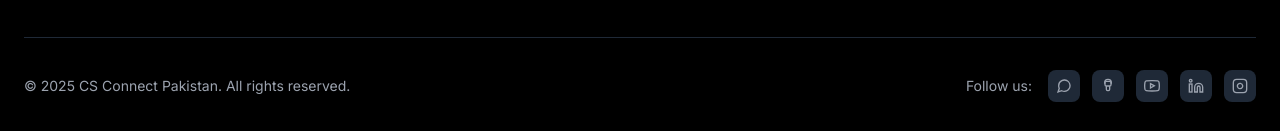
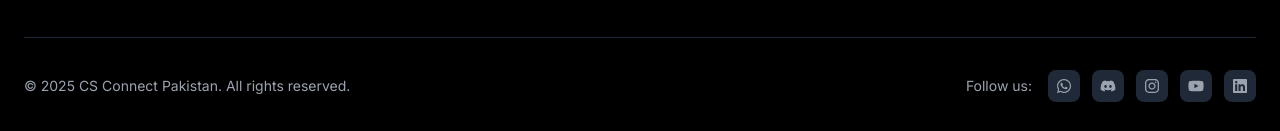
Before and after one commit to csconnectpk/csconnectpk.github.io, a React (Vite) app: page / in a window 1280 px wide. Shown: the part 3969-4100 px from the top of the page. Built offline with nearby package versions, Linux system fonts and the light colour scheme.

Commit message:
minor changes

```diff
--- a/src/components/Footer.tsx
+++ b/src/components/Footer.tsx
@@ -1,120 +1,104 @@
-import React from 'react'
-import { Link } from 'react-router-dom'
+import React from "react";
+import { Link } from "react-router-dom";
 
 // Brain Icon Component for Logo
-const BrainIcon: React.FC<{ className?: string }> = ({ className = "w-6 h-6" }) => (
-  <svg
-    viewBox="0 0 24 24"
-    fill="currentColor"
-    className={className}
-  >
-    <path d="M12 2C8.5 2 6 4.5 6 8c0 1.5.5 3 1.5 4.2C6.5 13.5 6 15 6 16.5c0 3.5 2.5 6 6 6s6-2.5 6-6c0-1.5-.5-3-1.5-4.3C17.5 11 18 9.5 18 8c0-3.5-2.5-6-6-6zm-2 18c-1.7 0-3-1.3-3-3s1.3-3 3-3 3 1.3 3 3-1.3 3-3 3zm4-5c-1.1 0-2-.9-2-2s.9-2 2-2 2 .9 2 2-.9 2-2 2z"/>
+const BrainIcon: React.FC<{ className?: string }> = ({
+    className = "w-6 h-6",
+}) => (
+    <svg viewBox="0 0 24 24" fill="currentColor" className={className}>
+        <path d="M12 2C8.5 2 6 4.5 6 8c0 1.5.5 3 1.5 4.2C6.5 13.5 6 15 6 16.5c0 3.5 2.5 6 6 6s6-2.5 6-6c0-1.5-.5-3-1.5-4.3C17.5 11 18 9.5 18 8c0-3.5-2.5-6-6-6zm-2 18c-1.7 0-3-1.3-3-3s1.3-3 3-3 3 1.3 3 3-1.3 3-3 3zm4-5c-1.1 0-2-.9-2-2s.9-2 2-2 2 .9 2 2-.9 2-2 2z" />
     </svg>
-)
+);
 
-// Social Media Icons as SVG Components - Simple Outlined Style
-const WhatsAppIcon: React.FC<{ className?: string }> = ({ className = "w-4 h-4" }) => (
-  <svg viewBox="0 0 24 24" fill="none" stroke="currentColor" strokeWidth="2" className={className}>
-    <path d="M21 11.5a8.38 8.38 0 0 1-.9 3.8 8.5 8.5 0 0 1-7.6 4.7 8.38 8.38 0 0 1-3.8-.9L3 21l1.9-5.7a8.38 8.38 0 0 1-.9-3.8 8.5 8.5 0 0 1 4.7-7.6 8.38 8.38 0 0 1 3.8-.9h.5a8.48 8.48 0 0 1 8 8v.5z"/>
-  </svg>
-)
+import { platforms } from "../socialMediaLinks";
 
-const DiscordIcon: React.FC<{ className?: string }> = ({ className = "w-4 h-4" }) => (
-  <svg viewBox="0 0 24 24" fill="none" stroke="currentColor" strokeWidth="2" className={className}>
-    <path d="M9.5 12h5m-5 0a2 2 0 0 1-2-2V7a2 2 0 0 1 2-2h5a2 2 0 0 1 2 2v3a2 2 0 0 1-2 2m-5 0v5a2 2 0 0 0 2 2h1a2 2 0 0 0 2-2v-5"/>
-    <path d="M7 8.5V7a5 5 0 0 1 10 0v1.5"/>
-  </svg>
-)
+// // Social Media Icons as SVG Components - Simple Outlined Style
+// const WhatsAppIcon: React.FC<{ className?: string }> = ({ className = "w-4 h-4" }) => (
+//   <svg viewBox="0 0 24 24" fill="none" stroke="currentColor" strokeWidth="2" className={className}>
+//     <path d="M21 11.5a8.38 8.38 0 0 1-.9 3.8 8.5 8.5 0 0 1-7.6 4.7 8.38 8.38 0 0 1-3.8-.9L3 21l1.9-5.7a8.38 8.38 0 0 1-.9-3.8 8.5 8.5 0 0 1 4.7-7.6 8.38 8.38 0 0 1 3.8-.9h.5a8.48 8.48 0 0 1 8 8v.5z"/>
+//   </svg>
+// )
 
-const YouTubeIcon: React.FC<{ className?: string }> = ({ className = "w-4 h-4" }) => (
-  <svg viewBox="0 0 24 24" fill="none" stroke="currentColor" strokeWidth="2" className={className}>
-    <path d="M22.54 6.42a2.78 2.78 0 0 0-1.94-2C18.88 4 12 4 12 4s-6.88 0-8.6.46a2.78 2.78 0 0 0-1.94 2A29 29 0 0 0 1 11.75a29 29 0 0 0 .46 5.33A2.78 2.78 0 0 0 3.4 19c1.72.46 8.6.46 8.6.46s6.88 0 8.6-.46a2.78 2.78 0 0 0 1.94-2 29 29 0 0 0 .46-5.25 29 29 0 0 0-.46-5.33z"/>
-    <polygon points="9.75,15.02 15.5,11.75 9.75,8.48"/>
-  </svg>
-)
+// const DiscordIcon: React.FC<{ className?: string }> = ({ className = "w-4 h-4" }) => (
+//   <svg viewBox="0 0 24 24" fill="none" stroke="currentColor" strokeWidth="2" className={className}>
+//     <path d="M9.5 12h5m-5 0a2 2 0 0 1-2-2V7a2 2 0 0 1 2-2h5a2 2 0 0 1 2 2v3a2 2 0 0 1-2 2m-5 0v5a2 2 0 0 0 2 2h1a2 2 0 0 0 2-2v-5"/>
+//     <path d="M7 8.5V7a5 5 0 0 1 10 0v1.5"/>
+//   </svg>
+// )
 
-const LinkedInIcon: React.FC<{ className?: string }> = ({ className = "w-4 h-4" }) => (
-  <svg viewBox="0 0 24 24" fill="none" stroke="currentColor" strokeWidth="2" className={className}>
-    <path d="M16 8a6 6 0 0 1 6 6v7h-4v-7a2 2 0 0 0-2-2 2 2 0 0 0-2 2v7h-4v-7a6 6 0 0 1 6-6z"/>
-    <rect x="2" y="9" width="4" height="12"/>
-    <circle cx="4" cy="4" r="2"/>
-  </svg>
-)
+// const YouTubeIcon: React.FC<{ className?: string }> = ({ className = "w-4 h-4" }) => (
+//   <svg viewBox="0 0 24 24" fill="none" stroke="currentColor" strokeWidth="2" className={className}>
+//     <path d="M22.54 6.42a2.78 2.78 0 0 0-1.94-2C18.88 4 12 4 12 4s-6.88 0-8.6.46a2.78 2.78 0 0 0-1.94 2A29 29 0 0 0 1 11.75a29 29 0 0 0 .46 5.33A2.78 2.78 0 0 0 3.4 19c1.72.46 8.6.46 8.6.46s6.88 0 8.6-.46a2.78 2.78 0 0 0 1.94-2 29 29 0 0 0 .46-5.25 29 29 0 0 0-.46-5.33z"/>
+//     <polygon points="9.75,15.02 15.5,11.75 9.75,8.48"/>
+//   </svg>
+// )
 
-const InstagramIcon: React.FC<{ className?: string }> = ({ className = "w-4 h-4" }) => (
-  <svg viewBox="0 0 24 24" fill="none" stroke="currentColor" strokeWidth="2" className={className}>
-    <rect x="2" y="2" width="20" height="20" rx="5" ry="5"/>
-    <path d="M16 11.37A4 4 0 1 1 12.63 8 4 4 0 0 1 16 11.37z"/>
-    <line x1="17.5" y1="6.5" x2="17.51" y2="6.5"/>
-  </svg>
-)
+// const LinkedInIcon: React.FC<{ className?: string }> = ({ className = "w-4 h-4" }) => (
+//   <svg viewBox="0 0 24 24" fill="none" stroke="currentColor" strokeWidth="2" className={className}>
+//     <path d="M16 8a6 6 0 0 1 6 6v7h-4v-7a2 2 0 0 0-2-2 2 2 0 0 0-2 2v7h-4v-7a6 6 0 0 1 6-6z"/>
+//     <rect x="2" y="9" width="4" height="12"/>
+//     <circle cx="4" cy="4" r="2"/>
+//   </svg>
+// )
+
+// const InstagramIcon: React.FC<{ className?: string }> = ({ className = "w-4 h-4" }) => (
+//   <svg viewBox="0 0 24 24" fill="none" stroke="currentColor" strokeWidth="2" className={className}>
+//     <rect x="2" y="2" width="20" height="20" rx="5" ry="5"/>
+//     <path d="M16 11.37A4 4 0 1 1 12.63 8 4 4 0 0 1 16 11.37z"/>
+//     <line x1="17.5" y1="6.5" x2="17.51" y2="6.5"/>
+//   </svg>
+// )
 
 const Footer: React.FC = () => {
     const currentYear = new Date().getFullYear();
 
     const footerSections = [
         {
-      title: 'Community',
+            title: "Community",
             links: [
-        { name: 'About Us', path: '/about' },
-        { name: 'Team', path: '/team' },
-        { name: 'Blog', path: '/blog' },
-        { name: 'Join Us', path: '/join' }
-      ]
+                { name: "About Us", path: "/about" },
+                { name: "Team", path: "/team" },
+                { name: "Blog", path: "/blog" },
+                { name: "Join Us", path: "/join" },
+            ],
         },
         {
-      title: 'Resources',
+            title: "Resources",
             links: [
-        { name: 'Podcasts', path: '/podcasts' },
-        { name: 'FAQ', path: '/faq' },
-        { name: 'UniCalc Tool', path: 'https://unicalc.vercel.app' },
-        { name: 'FastMock Tool', path: 'https://fastmock.vercel.app' }
-      ]
+                { name: "Podcasts", path: "/podcasts" },
+                { name: "FAQ", path: "/faq" },
+                { name: "UniCalc Tool", path: "https://unicalc.vercel.app" },
+                { name: "FastMock Tool", path: "https://fastmock.vercel.app" },
+            ],
         },
         {
-      title: 'Connect',
+            title: "Connect",
             links: [
-        { name: 'WhatsApp Community', path: 'https://chat.whatsapp.com/JwQrKjYblcU6C2Rz4k3jIi' },
-        { name: 'Discord Server', path: 'https://discord.gg/U8mNhUq4Qm' },
-        { name: 'YouTube Channel', path: 'https://youtube.com/@csconnectpakistan' },
-        { name: 'LinkedIn', path: 'https://linkedin.com/company/csconnectpakistan' },
-        { name: 'Instagram', path: 'https://instagram.com/csconnectpakistan' }
-      ]
-    }
+                {
+                    name: "WhatsApp Community",
+                    path: "https://chat.whatsapp.com/JwQrKjYblcU6C2Rz4k3jIi",
+                },
+                {
+                    name: "Discord Server",
+                    path: "https://discord.gg/U8mNhUq4Qm",
+                },
+                {
+                    name: "YouTube Channel",
+                    path: "https://youtube.com/@csconnectpakistan",
+                },
+                {
+                    name: "LinkedIn",
+                    path: "https://linkedin.com/company/csconnectpakistan",
+                },
+                {
+                    name: "Instagram",
+                    path: "https://instagram.com/csconnectpakistan",
+                },
+            ],
+        },
     ];
 
-  const socialLinks = [
-    {
-      name: 'WhatsApp',
-      icon: WhatsAppIcon,
-      url: 'https://chat.whatsapp.com/JwQrKjYblcU6C2Rz4k3jIi',
-      color: 'hover:text-green-400'
-    },
-    {
-      name: 'Discord',
-      icon: DiscordIcon,
-      url: 'https://discord.gg/U8mNhUq4Qm',
-      color: 'hover:text-indigo-400'
-    },
-    {
-      name: 'YouTube',
-      icon: YouTubeIcon,
-      url: 'https://youtube.com/@csconnectpakistan',
-      color: 'hover:text-red-400'
-    },
-    {
-      name: 'LinkedIn',
-      icon: LinkedInIcon,
-      url: 'https://linkedin.com/company/csconnectpakistan',
-      color: 'hover:text-blue-400'
-    },
-    {
-      name: 'Instagram',
-      icon: InstagramIcon,
-      url: 'https://instagram.com/csconnectpakistan',
-      color: 'hover:text-pink-400'
-    }
-  ];
+    let socialLinks = platforms;
 
     return (
         <footer className="bg-black text-white">
@@ -123,31 +107,42 @@ const Footer: React.FC = () => {
                 <div className="grid grid-cols-1 md:grid-cols-2 lg:grid-cols-4 gap-8 mb-12">
                     {/* Brand Section */}
                     <div className="lg:col-span-1 text-center md:text-left">
-            <Link to="/" className="inline-flex md:flex items-center space-x-3 mb-4">
+                        <Link
+                            to="/"
+                            className="inline-flex md:flex items-center space-x-3 mb-4"
+                        >
                             <div className="w-10 h-10 bg-white rounded-lg flex items-center justify-center">
                                 <BrainIcon className="w-6 h-6 text-black" />
                             </div>
                             <div>
-                <h2 className="text-xl font-bold text-white">CS Connect</h2>
-                <p className="text-gray-300 text-sm font-medium">Pakistan</p>
+                                <h2 className="text-xl font-bold text-white">
+                                    CS Connect
+                                </h2>
+                                <p className="text-gray-300 text-sm font-medium">
+                                    Pakistan
+                                </p>
                             </div>
                         </Link>
                         <p className="text-gray-400 text-sm leading-relaxed mb-6 max-w-sm mx-auto md:mx-0">
-              By the tech students, for the tech students of Pakistan.
+                            By the tech students, for the tech students of
+                            Pakistan.
                         </p>
                     </div>
 
                     {/* Links Sections - Two columns on mobile */}
                     <div className="grid grid-cols-2 md:grid-cols-3 gap-8 md:col-span-3">
                         {footerSections.map((section) => (
-              <div key={section.title} className="text-center md:text-left">
+                            <div
+                                key={section.title}
+                                className="text-center md:text-left"
+                            >
                                 <h3 className="text-sm font-semibold text-white mb-4 uppercase tracking-wide">
                                     {section.title}
                                 </h3>
                                 <ul className="space-y-2">
                                     {section.links.map((link) => (
                                         <li key={link.name}>
-                      {link.path.startsWith('http') ? (
+                                            {link.path.startsWith("http") ? (
                                                 <a
                                                     href={link.path}
                                                     target="_blank"
@@ -177,20 +172,23 @@ const Footer: React.FC = () => {
                     <div className="flex flex-col md:flex-row justify-between items-center gap-4">
                         {/* Copyright */}
                         <p className="text-gray-400 text-sm text-center md:text-left">
-              © {currentYear} CS Connect Pakistan. All rights reserved.
+                            © {currentYear} CS Connect Pakistan. All rights
+                            reserved.
                         </p>
 
                         {/* Social Links */}
                         <div className="flex flex-col md:flex-row items-center gap-4 md:gap-0">
-              <span className="text-gray-400 text-sm">Follow us:</span>
+                            <span className="text-gray-400 text-sm">
+                                Follow us:
+                            </span>
                             <div className="flex items-center space-x-3 md:ml-4">
                                 {socialLinks.map((social) => (
                                     <a
                                         key={social.name}
-                    href={social.url}
+                                        href={social.link}
                                         target="_blank"
                                         rel="noopener noreferrer"
-                    className={`w-8 h-8 bg-gray-800 rounded-lg flex items-center justify-center text-gray-400 hover:bg-gray-700 transition-all duration-200 ${social.color}`}
+                                        className={`w-8 h-8 bg-gray-800 rounded-lg flex items-center justify-center text-gray-400 hover:bg-gray-700 transition-all duration-200 ${social.HoverColor}`}
                                         aria-label={social.name}
                                     >
                                         <social.icon className="w-4 h-4" />
@@ -202,7 +200,7 @@ const Footer: React.FC = () => {
                 </div>
             </div>
         </footer>
-  )
-}
+    );
+};
 
-export default Footer
+export default Footer;
--- a/src/socialMediaLinks.tsx
+++ b/src/socialMediaLinks.tsx
@@ -12,6 +12,7 @@ const platforms = [
         description: "Main community hub",
         icon: FaWhatsapp,
         color: "bg-green-500",
+        Hovercolor: 'hover:text-green-400',
         link: "https://chat.whatsapp.com/DFsM316EMVe2H0yiR74EqE",
     },
     {
@@ -20,6 +21,7 @@ const platforms = [
         description: "Real-time discussions",
         icon: FaDiscord,
         color: "bg-indigo-500",
+        Hovercolor: 'hover:text-indigo-400',
         link: "https://discord.gg/gWyvnmSRRF",
     },
     {
@@ -28,6 +30,7 @@ const platforms = [
         description: "Community highlights",
         icon: FaInstagram,
         color: "bg-pink-500",
+        Hovercolor: 'hover:text-pink-400',
         link: "https://www.instagram.com/csconnectpk",
     },
     {
@@ -36,6 +39,8 @@ const platforms = [
         description: "Educational content",
         icon: FaYoutube,
         color: "bg-red-500",
+        Hovercolor: 'hover:text-red-400',
+
         link: "https://www.youtube.com/@csconnectpk",
     },
     {
@@ -44,6 +49,7 @@ const platforms = [
         description: "Professional networking",
         icon: FaLinkedin,
         color: "bg-blue-700",
+        HoverColor: 'hover:text-blue-400',
         link: "https://www.linkedin.com/company/csconnectpk/",
     },
 ];
```
Lines whose indentation alone changed are shown as unchanged.
